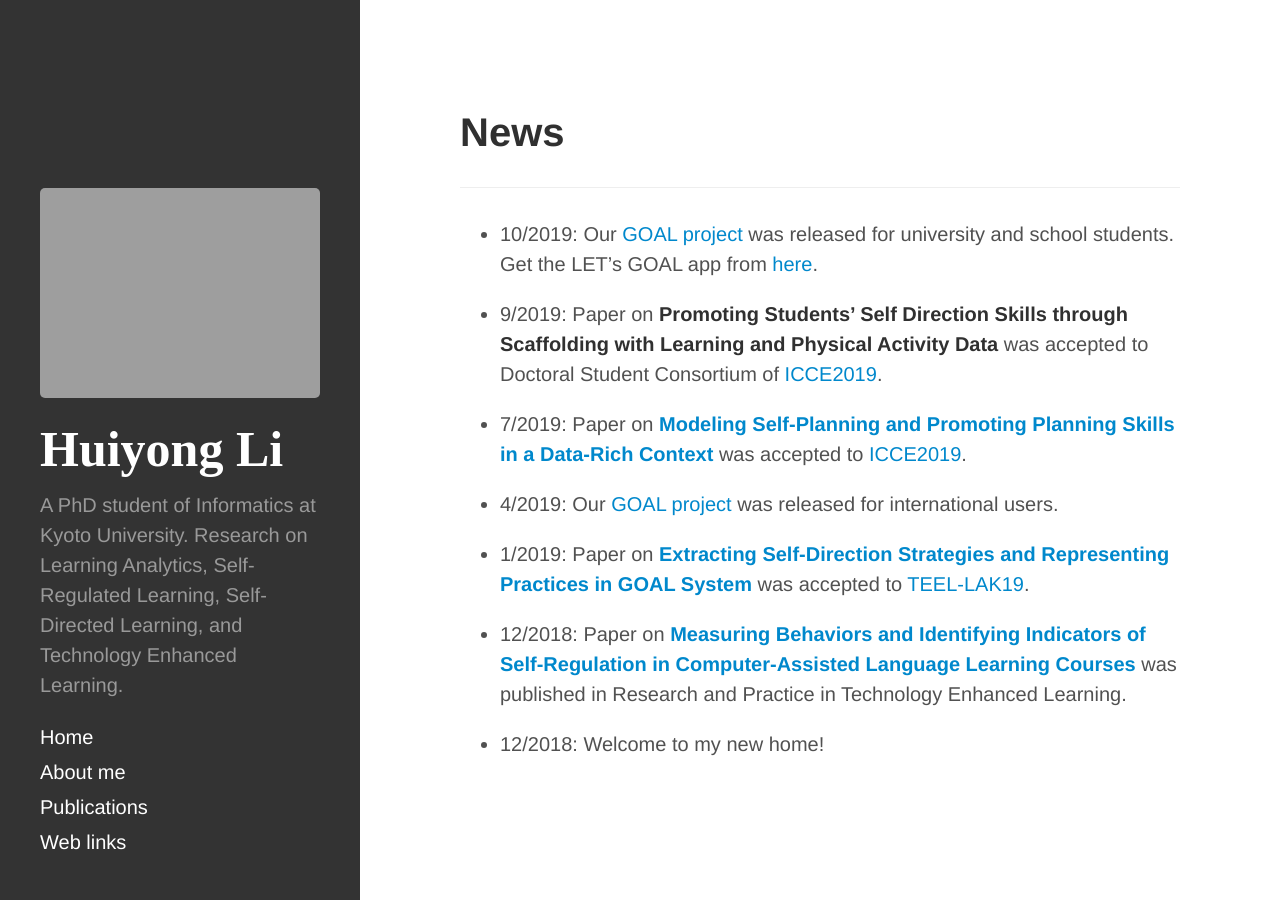
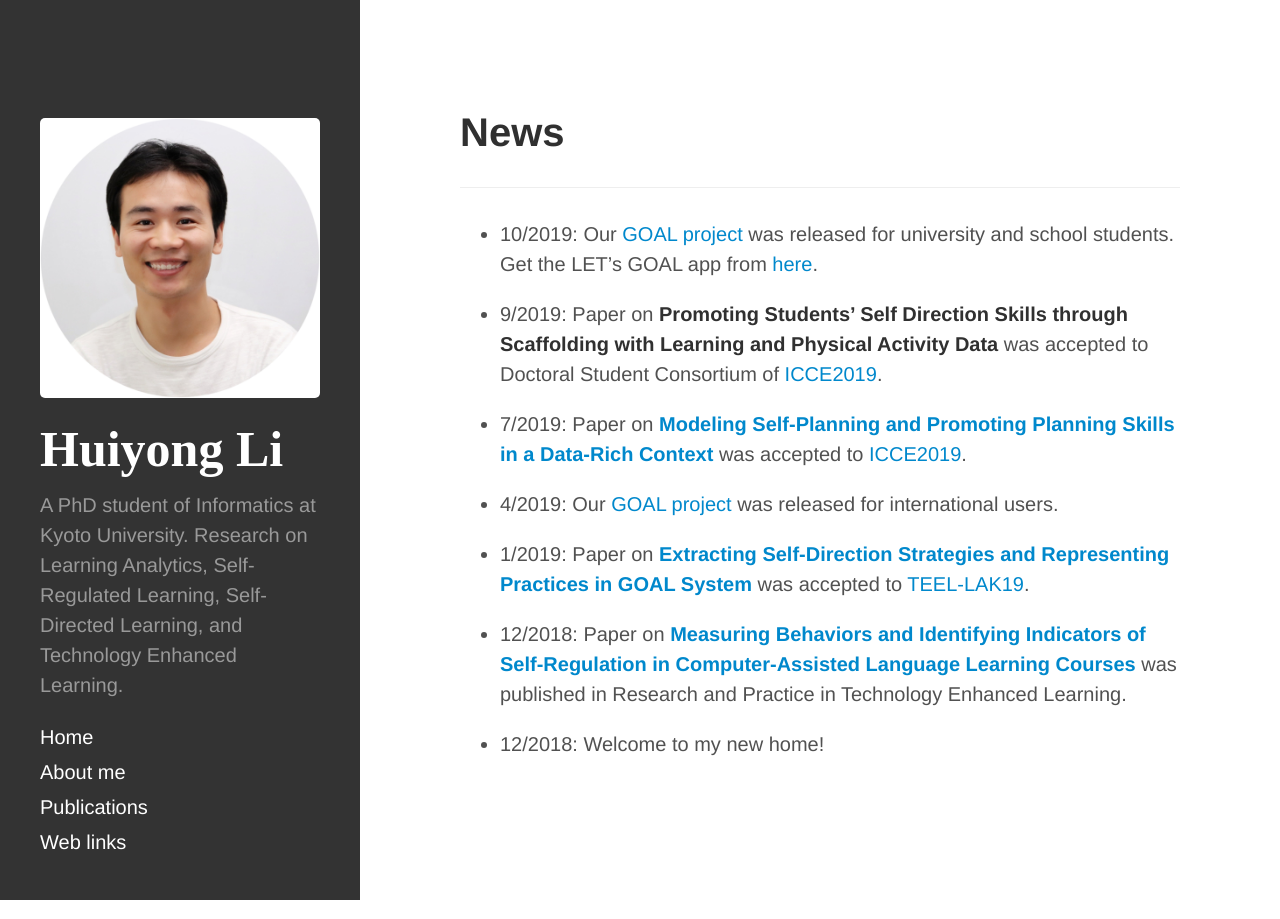
Before and after one commit to li-huiyong/li-huiyong.github.io, a Jekyll site: the page built from index.md, in a window 1280 px wide. Built offline with Jekyll 4.4.1, drawn with Linux system fonts in a browser that asks for light colours; nearby versions of some CDN libraries; some web fonts are replaced; our own code applies the rules of GitHub Pages for plain Markdown files.

Commit message:
add avatarurl

```diff
--- a/_config.yml
+++ b/_config.yml
@@ -11,7 +11,7 @@ description:      'A PhD student of Informatics at Kyoto University. Research on
 url:              https://li-huiyong.github.io
 baseurl:          https://li-huiyong.github.io/
 update:           12/2019
-avatarurl:        https://li-huiyong.github.io/resources/avatar2019.png
+avatarurl:        https://li-huiyong.github.io/resources/avatar2019.jpg
 
 #author:
 #  name:           'Mark Otto'
```
